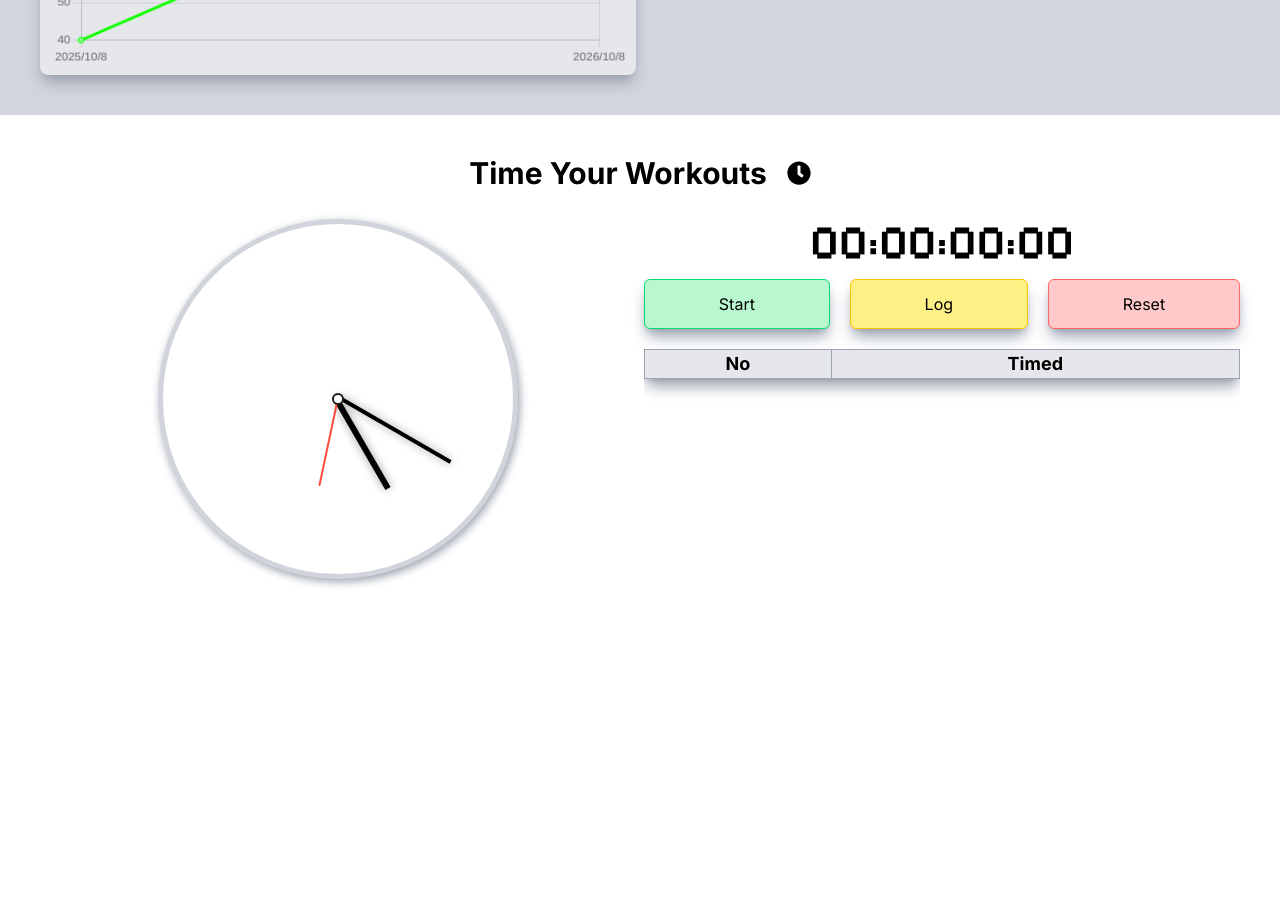
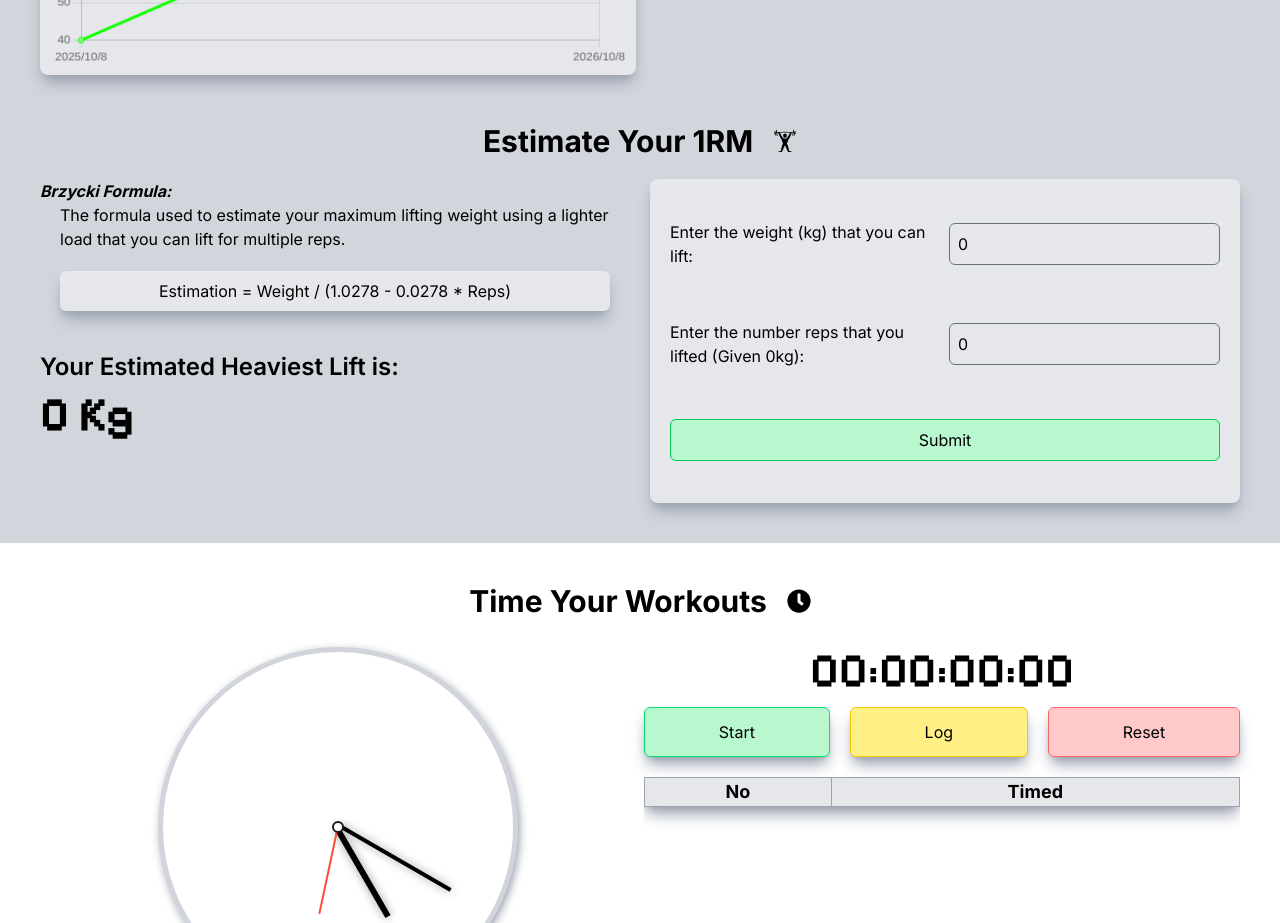
Before and after one commit to TANGHuyming/myworkoutapp, a Next.js app: page / in a window 1280 px wide. Shown: the part 1800-2723 px from the top of the page. Before the commit the page ends 2419 px from the top, so only its background shows below. Built offline with nearby package versions, Linux system fonts and the light colour scheme.

Commit message:
added brzycki estimation component

```diff
--- a/app/components/MaxRepChart.tsx
+++ b/app/components/MaxRepChart.tsx
@@ -1,7 +1,9 @@
 "use client";
 import Chart from "chart.js/auto";
-import { useEffect } from "react";
+import { useEffect, useState } from "react";
 import { GiWeightLiftingUp } from "react-icons/gi";
+import { inputStyling, buttonStyling } from "./AddSet";
+import { pixelifySans } from "../layout";
 
 interface dataType {
     date: Date,
@@ -10,6 +12,9 @@ interface dataType {
 };
 
 export default function MaxRepChart() {
+    const [weight, setWeight] = useState(0);
+    const [reps, setReps] = useState(0);
+    const [estimation, setEstimation] = useState(0);
     const data = [
         {date: new Date("2025-12-06T12:41:00Z"), exercise: "Squat", maxWeight: 100},
         {date: new Date("2026-12-06T12:41:00Z"), exercise: "Squat", maxWeight: 110},
@@ -17,7 +22,6 @@ export default function MaxRepChart() {
         {date: new Date("2026-12-07T12:41:00Z"), exercise: "Deadlift", maxWeight: 200},
         {date: new Date("2025-11-08T12:41:00Z"), exercise: "Benchpress", maxWeight: 40},
         {date: new Date("2026-11-08T12:41:00Z"), exercise: "Benchpress", maxWeight: 100},
-
     ]
 
     const createChart = (canvas: any, type: any, data: dataType[], filter: String, backgroundColor: String, borderColor: String) => {
@@ -44,6 +48,18 @@ export default function MaxRepChart() {
         )
     }
 
+    const handleSubmit = (e: any) => {
+        e.preventDefault();
+        const formData = new FormData(e.target)
+        const data = Object.fromEntries(formData.entries());
+        console.log(data);
+
+        const brzycki = weight / (1.0278 - 0.0278 * reps);
+        setEstimation(parseFloat(brzycki.toFixed(2)));
+        setWeight(0);
+        setReps(0);
+    }
+
     useEffect(() => {
         const squatOneRmChart : HTMLCanvasElement = document.getElementById("squatOneRmChart") as HTMLCanvasElement;
         const deadliftOneRmChart : HTMLCanvasElement = document.getElementById("deadliftOneRmChart") as HTMLCanvasElement;
@@ -58,6 +74,11 @@ export default function MaxRepChart() {
         charts.map((chart) => createChart(chart.canvas, chart.line, chart.data, chart.filter, chart.bg, chart.bd))
 
     }, []);
+
+    useEffect(() => {
+        const result = document.getElementById("result") as HTMLHeadingElement;
+        result.textContent = `${String(estimation)} Kg`;
+    }, [estimation])
 
     return(
         <div className="bg-gray-300 p-10 grid grid-cols-2 justify-center items-center gap-2 select-none">
@@ -80,6 +101,36 @@ export default function MaxRepChart() {
                 <h2 className="wave text-xl font-semibold mb-5 flex flex-row justify-center items-center">Barbell Benchpress 1RM</h2>
                 <canvas id="benchOneRmChart" className="bg-gray-200 p-2 rounded-lg shadow-lg shadow-gray-400"></canvas>
             </div>
+
+            <div className="col-span-2 mt-10 flex flex-col justify-center items-center">
+                <h2 className="text-3xl font-bold mb-5 flex flex-row justify-center items-center gap-5">
+                    Estimate Your 1RM
+                    <GiWeightLiftingUp className="text-2xl expand"/>
+                </h2>
+
+                <div className="grid grid-cols-2 grid-rows-2 justify-center items-center gap-5">
+                    <dl className="col-start-1 row-start-1">
+                        <dt className="font-bold italic">Brzycki Formula:</dt>
+                        <dd className="ml-5">The formula used to estimate your maximum lifting weight using a lighter load that you can lift for multiple reps.</dd>
+                        <dd className="m-5 bg-gray-200 text-center p-2 rounded-md shadow-lg shadow-gray-400">Estimation = Weight / (1.0278 - 0.0278 * Reps)</dd>
+                    </dl>
+
+                    <div className="col-start-1 row-start-2 h-full flex flex-col justify-start items-start gap-2">
+                        <h2 className="text-2xl font-semibold">Your Estimated Heaviest Lift is: </h2>
+                        <h2 id="result" className={`text-5xl font-bold ${pixelifySans.className}`}>{estimation} Kg</h2>
+                    </div>
+
+                    <form onSubmit={(e) => handleSubmit(e)} className="h-full col-start-2 row-span-2 grid grid-cols-2 p-5 gap-2 bg-gray-200 rounded-lg shadow-lg shadow-gray-400 justify-center items-center">
+                        <label htmlFor="weight">Enter the weight (kg) that you can lift: </label>
+                        <input className={inputStyling} type="number" id="weight" name="weight" required value={weight} onChange={(e) => setWeight(Number(e.target.value))}/>
+                        <label htmlFor="reps">Enter the number reps that you lifted (Given {weight}kg):</label>
+                        <input className={inputStyling} type="number" id="reps" name="reps" required value={reps} onChange={(e) => setReps(Number(e.target.value))}/>
+
+                        <button className={`col-span-2 ${buttonStyling}`} type="submit">Submit</button>
+                    </form>
+
+                </div>
+            </div>
         </div>
     );
 }
```
